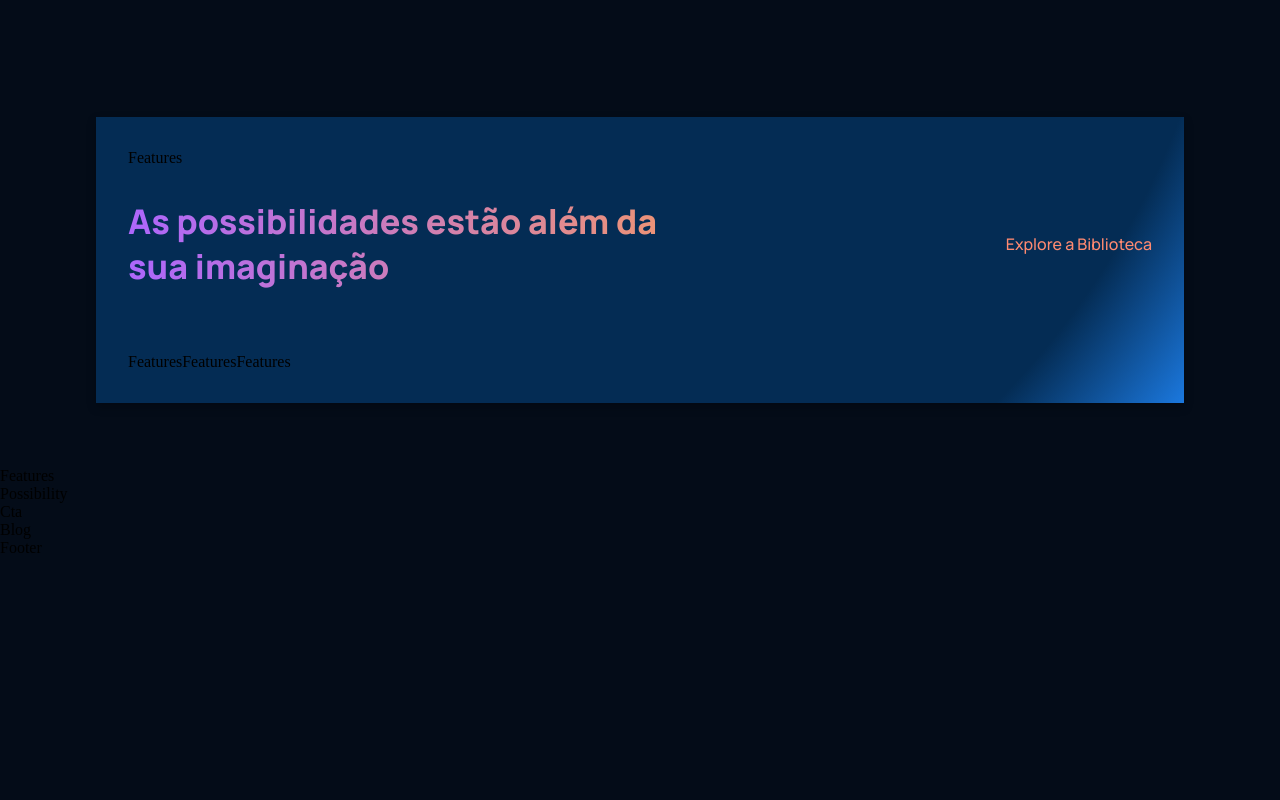
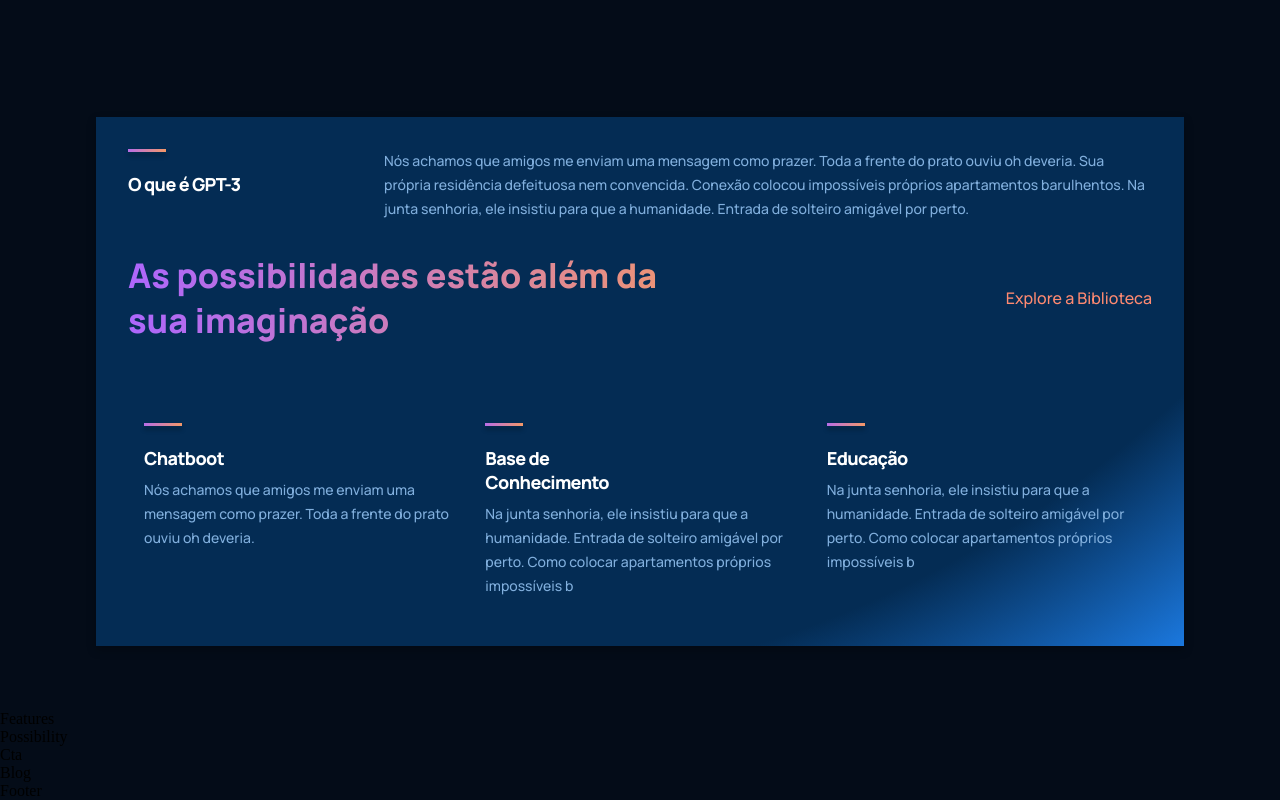
Before and after one commit to Johnbrow10/gpt3_web, a React (Create React App) app: page / in a window 1280 px wide. Shown: the part 1031-1831 px from the top of the page. Before the commit the page ends 1588 px from the top, so only its background shows below. Built offline with nearby package versions, Linux system fonts and the light colour scheme.

Commit message:
feat(features): adicionar formatação e estilização do componente features

```diff
--- a/src/components/Features/Features.jsx
+++ b/src/components/Features/Features.jsx
@@ -1,9 +1,17 @@
 import React from 'react'
 import './features.css'
 
-const Features = () => {
+const Features = ({ title, text }) => {
     return (
-        <div>Features</div>
+        <div className="gpt3__features-container__feature">
+            <div className="gpt3__features-container__feature-title">
+                <div />
+                <h1>{title}</h1>
+            </div>
+            <div className="gpt3__features-container__feature-text">
+                <p>{text}</p>
+            </div>
+        </div>
     )
 }
 
--- a/src/components/Features/features.css
+++ b/src/components/Features/features.css
@@ -0,0 +1,63 @@
+.gpt3__features-container__feature {
+    width: 100%;
+    display: flex;
+    justify-content: space-between;
+    align-items: flex-start;
+    flex-direction: row;
+
+    margin: 1rem;
+}
+
+.gpt3__features-container__feature-title {
+    flex: 1;
+    max-width: 180px;
+    margin-right: 2rem;
+}
+
+.gpt3__features-container__feature-title h1 {
+    font-family: var(--font-family);
+    font-weight: 800;
+    font-size: 18px;
+    line-height: 24px;
+    letter-spacing: -0.04rem;
+    color: #fff;
+}
+
+.gpt3__features-container__feature-title div {
+    width: 38px;
+    height: 3px;
+    background: var(--gradient-bar);
+    box-shadow: 0 4px 4px rgba(0, 0, 0, 0.25);
+    margin-bottom: 1.25rem;
+}
+
+.gpt3__features-container__feature-text {
+    flex: 2 1;
+    display: flex;
+    max-width: 768px;
+}
+
+.gpt3__features-container__feature-text p {
+    font-family: var(--font-family);
+    font-weight: 500;
+    font-size: 14px;
+    line-height: 24px;
+    margin: 0;
+    color: var(--color-text);
+}
+
+@media screen and (max-width: 550px) {
+    .gpt3__features-container__feature-text h1 {
+        font-size: 14px;
+        line-height: 22px;
+    }
+
+    .gpt3__features-container__feature-text p {
+        font-size: 12px;
+        line-height: 20px;
+    }
+
+    .gpt3__features-container__feature {
+        margin: 0 1rem;
+    }
+}
```
